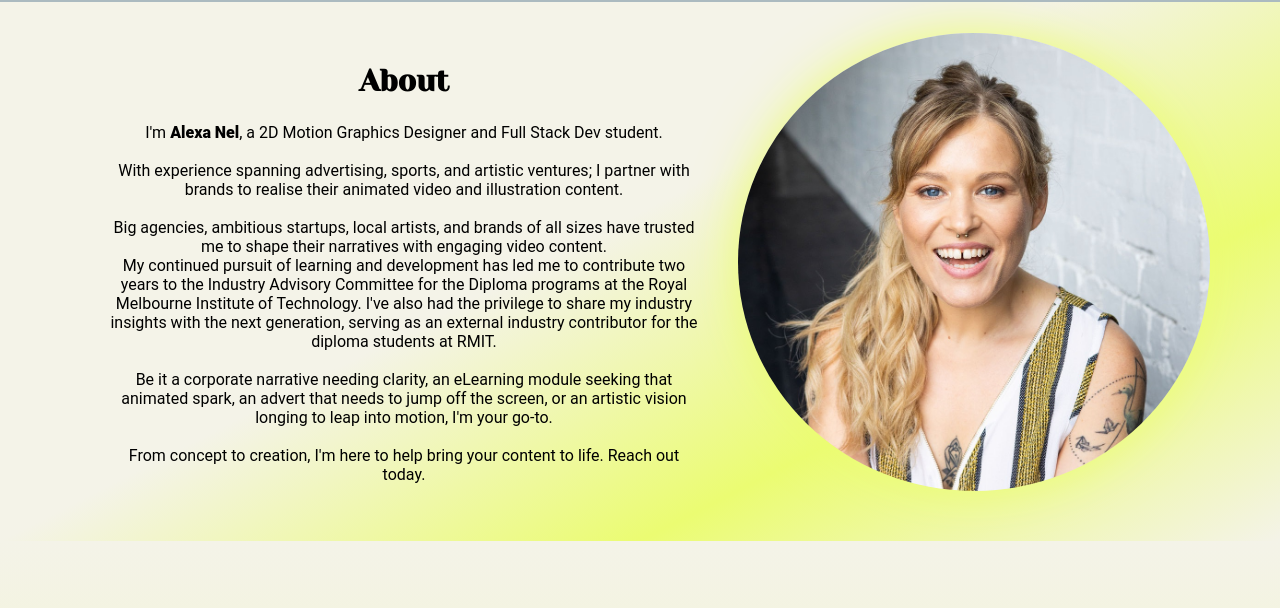
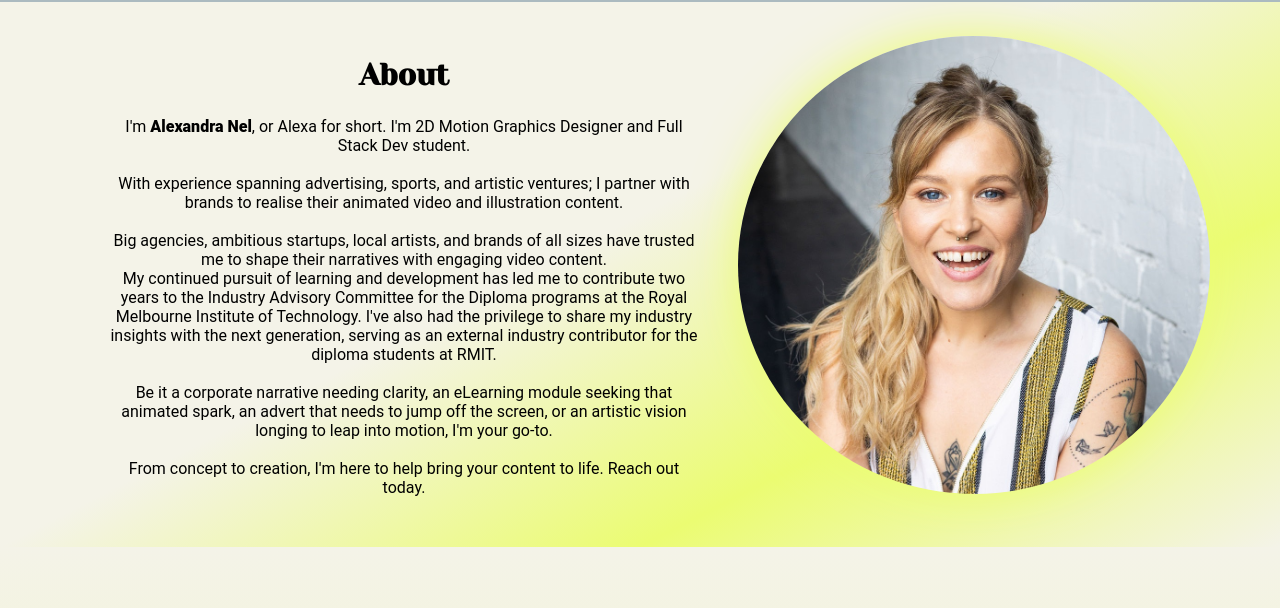
Before and after one commit to AlexandraNel/Portfolio, a plain HTML site: page index.html in a window 1280 px wide. Shown: the part 117-725 px from the top of the page. Drawn offline with Linux system fonts and the light colour scheme; grey boxes are pictures that could not be loaded.

Commit message:
working on readme

```diff
--- a/index.html
+++ b/index.html
@@ -50,7 +50,7 @@
 <!-- Section Header -->
          <h1>  About </h1>
 
-         <p>  I'm <span>Alexa Nel</span>, a 2D Motion Graphics Designer and Full Stack Dev student. </p><br>
+         <p>  I'm <span>Alexandra Nel</span>, or Alexa for short. I'm 2D Motion Graphics Designer and Full Stack Dev student. </p><br>
 
         <p> With experience spanning advertising, sports, and artistic ventures; I partner with brands to realise their animated video and illustration content. </p><br>
 
```
Also changed, not shown: 1 other file.
